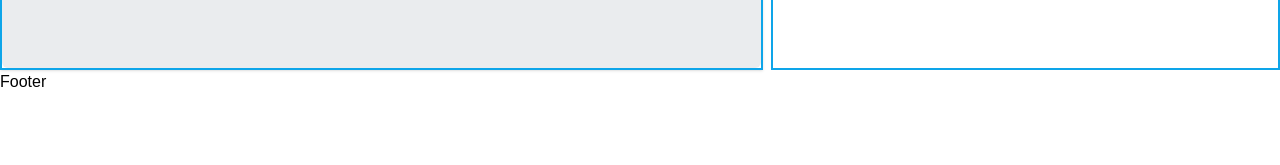
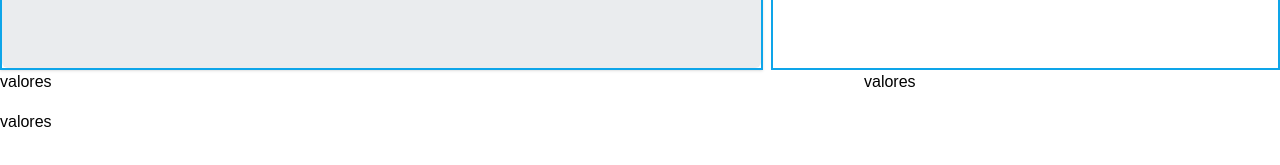
Before and after one commit to soporteplaza/Login-formulario, a React (Vite) app: page / in a window 1280 px wide. Shown: the part 623-788 px from the top of the page. Built offline with nearby package versions, Linux system fonts and the light colour scheme.

Commit message:
Fomr - header-footer y body

```diff
--- a/src/components/Footer.jsx
+++ b/src/components/Footer.jsx
@@ -2,7 +2,17 @@ import React from 'react'
 
 const Footer = () => {
     return (
-        <div>Footer</div>
+        <>
+            <div className="grid grid-cols-6 gap-4 items-center justify-center m-auto">
+                <div className="col-start-1 col-end-3 ...">
+                    valores
+                </div>
+                <div className="col-end-7 col-span-2 ...">
+                    valores
+                </div>
+                <div className="col-start-1 col-end-7 ...">valores</div>
+            </div>
+        </>
     )
 }
 
```
Also changed, not shown: src/components/Header.jsx (+5 -5 lines).
